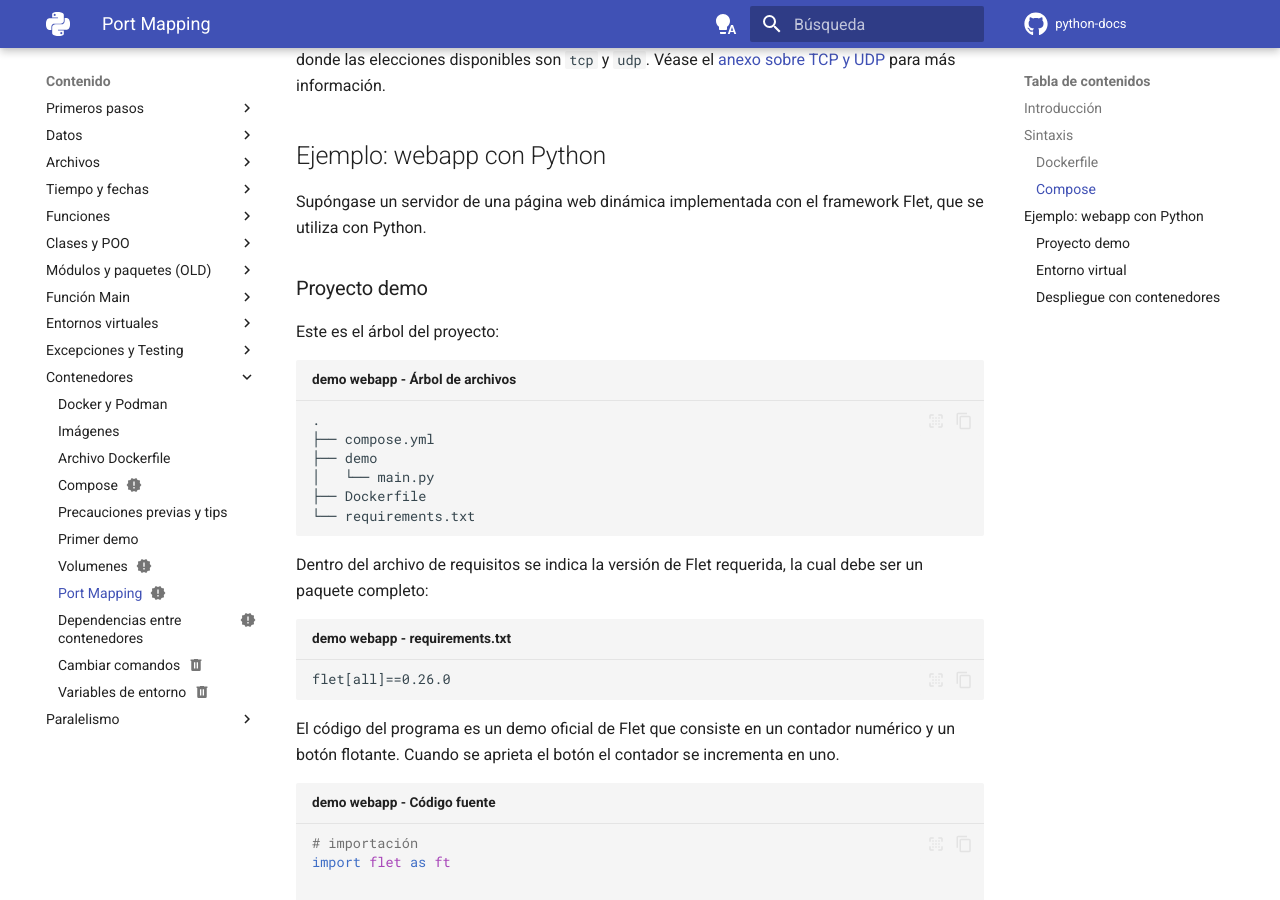
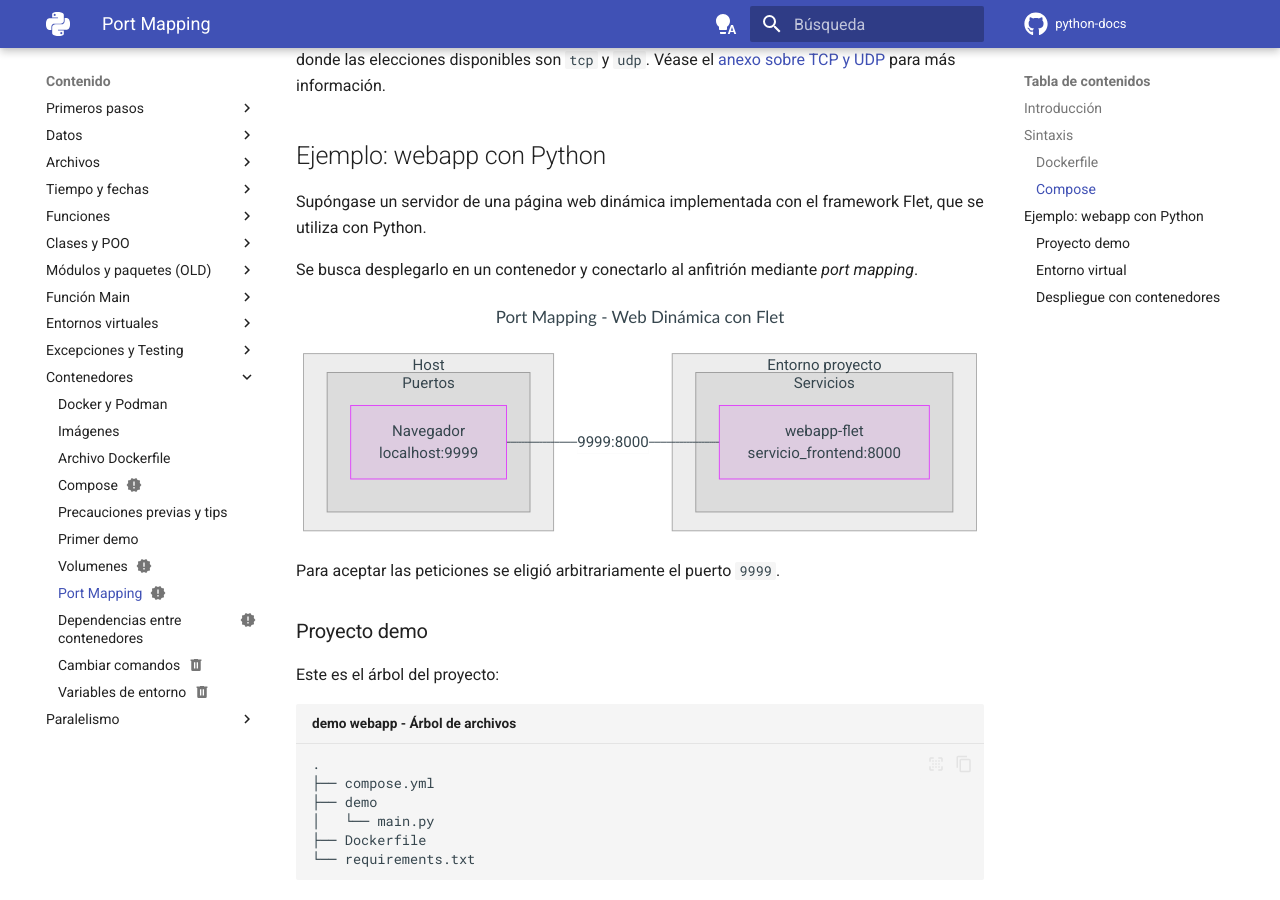
Before and after one commit to alejrot/python-docs, an MkDocs documentation site: the page built from docs/contenedores/puertos.md, in a window 1280 px wide and 900 px high, scrolled down 2222 px. Built offline with MkDocs 1.6.1 and Material for MkDocs 9.7.7, drawn with Linux system fonts in a browser that asks for light colours; plug-ins that fetch from the network failed and are left out; comment, search, counter and statistics services are not loaded; some of the changed text lies outside the part shown.

Commit message:
Contenedores: patche menores

````diff
--- a/docs/contenedores/puertos.md
+++ b/docs/contenedores/puertos.md
@@ -152,6 +152,40 @@
 implementada con el framework Flet,
 que se utiliza con Python.
 
+Se busca desplegarlo en un contenedor
+y conectarlo al anfitrión
+mediante *port mapping*.
+
+```mermaid
+---
+title: "Port Mapping - Web Dinámica con Flet"
+---
+flowchart LR
+
+    subgraph proyecto [Entorno proyecto]
+
+        subgraph services [Servicios]
+        front["`webapp-flet
+            servicio_frontend:8000`"]
+        end
+
+
+    end
+    subgraph host [Host]
+        subgraph ports [Puertos]
+            port1["`Navegador
+            localhost:9999`"]
+        end
+    end
+
+    port1 ---|9999:8000| front
+```
+
+Para aceptar las peticiones
+se eligió arbitrariamente
+el puerto `9999`.
+
+
 ### Proyecto demo
 
 Este es el árbol del proyecto:
````
Also changed, not shown: other parts of docs/contenedores/puertos.md (+3 -2 lines), docs/contenedores/dependencia.md (+1 -1 lines), docs/contenedores/volumenes.md (+1 -1 lines).
